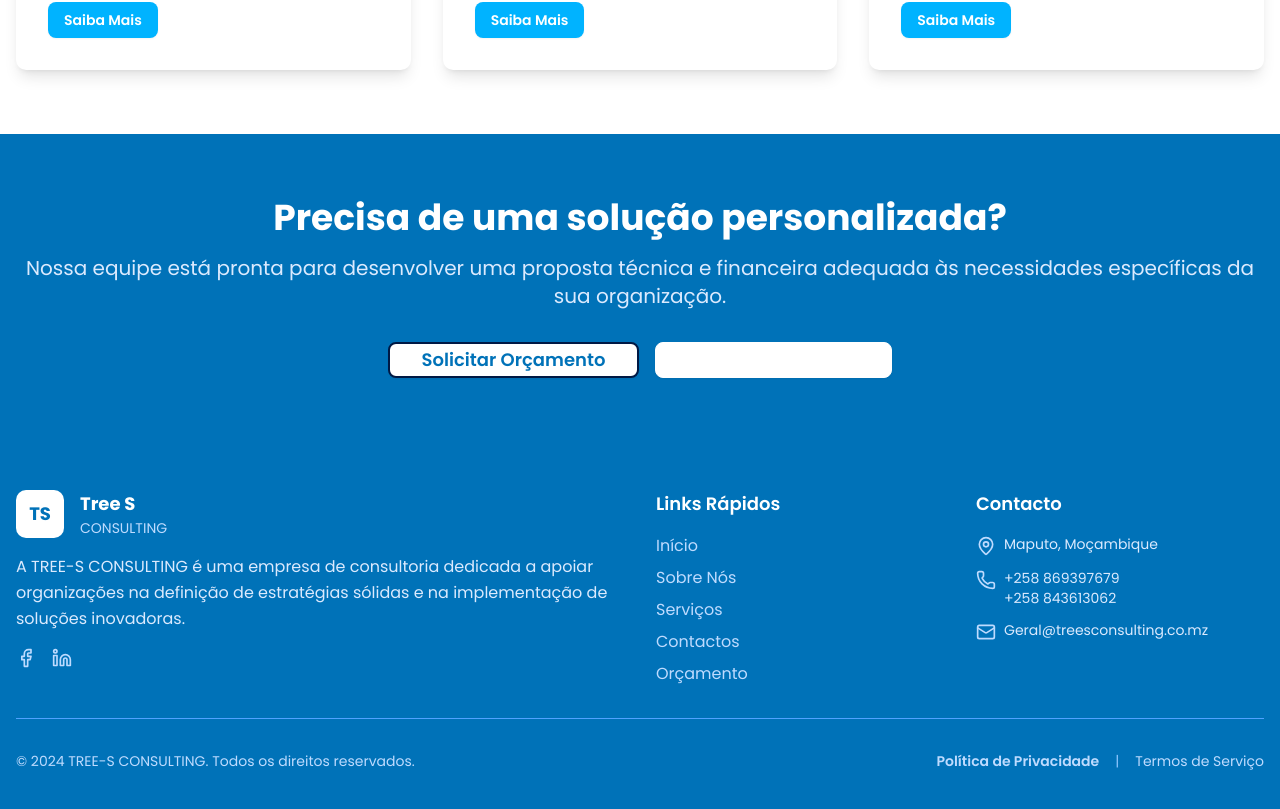
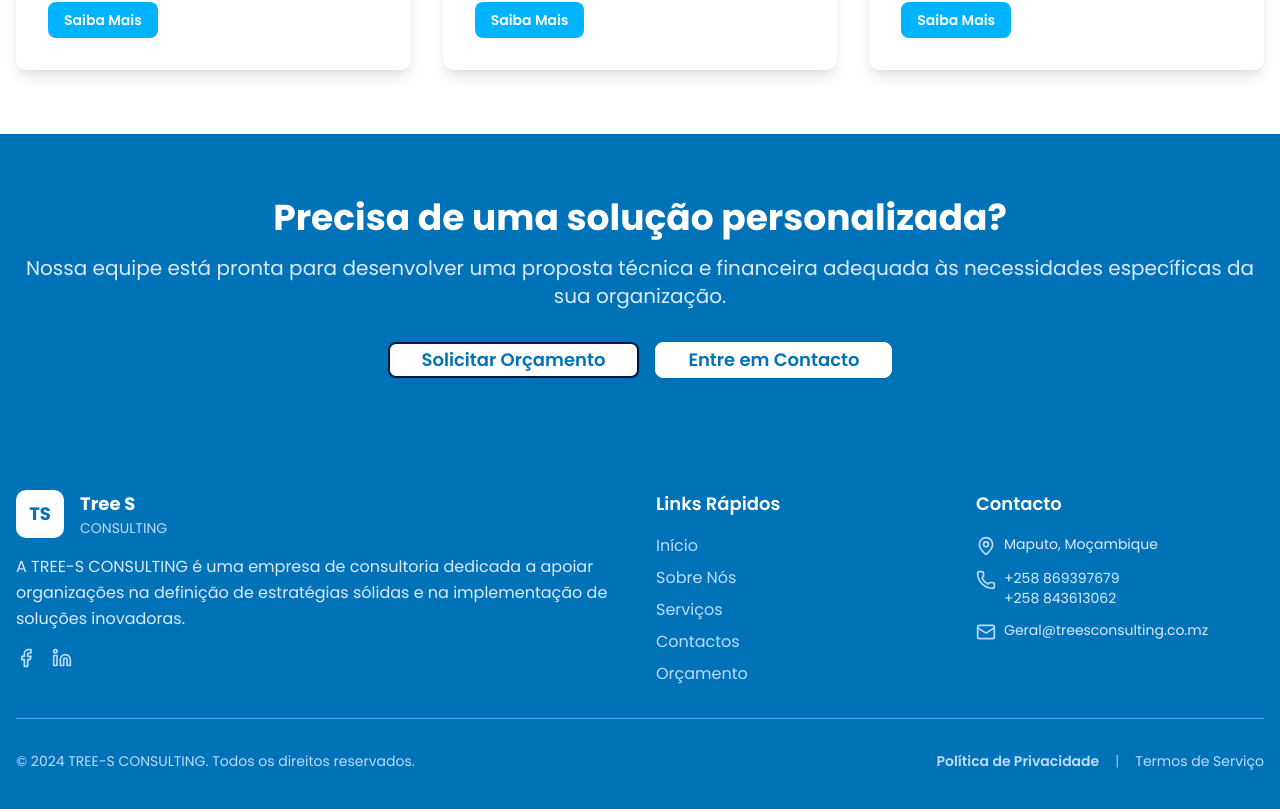
Before and after one commit to DinisM02/treesconsulting-website, a React (Vite) app: page / in a window 1280 px wide. Shown: the part 1435-2244 px from the top of the page. Built offline with nearby package versions, Linux system fonts and the light colour scheme.

Commit message:
text color updated

```diff
--- a/src/pages/Home.jsx
+++ b/src/pages/Home.jsx
@@ -210,7 +210,7 @@ const Home = () => {
               </Button>
             </Link>
             <Link to="/contactos">
-              <Button variant="outline" className="border-white text-white hover:bg-white hover:text-tree-s-ocean px-8 py-3 text-lg font-semibold">
+              <Button variant="outline" className="border-white text-tree-s-ocean hover:bg-tree-s-ocean hover:text-white px-8 py-3 text-lg font-semibold">
                 Entre em Contacto
               </Button>
             </Link>
```
